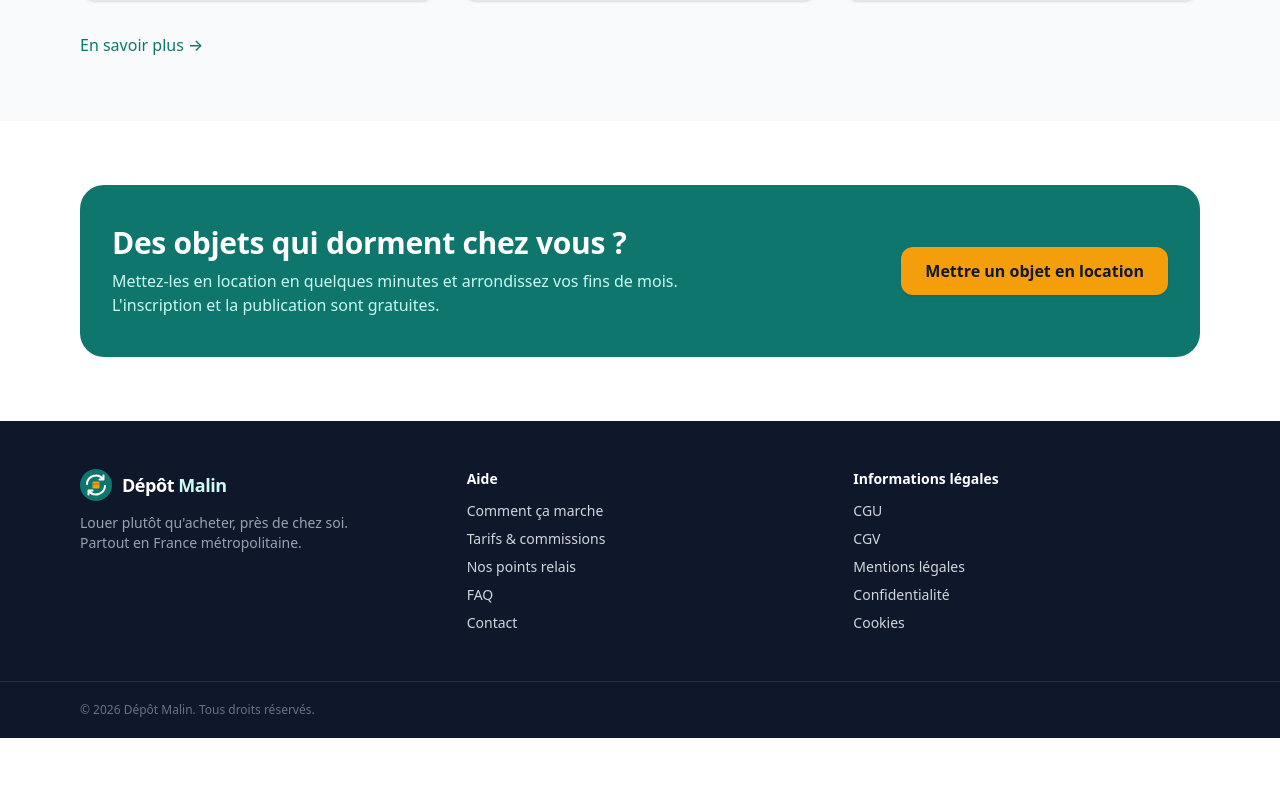
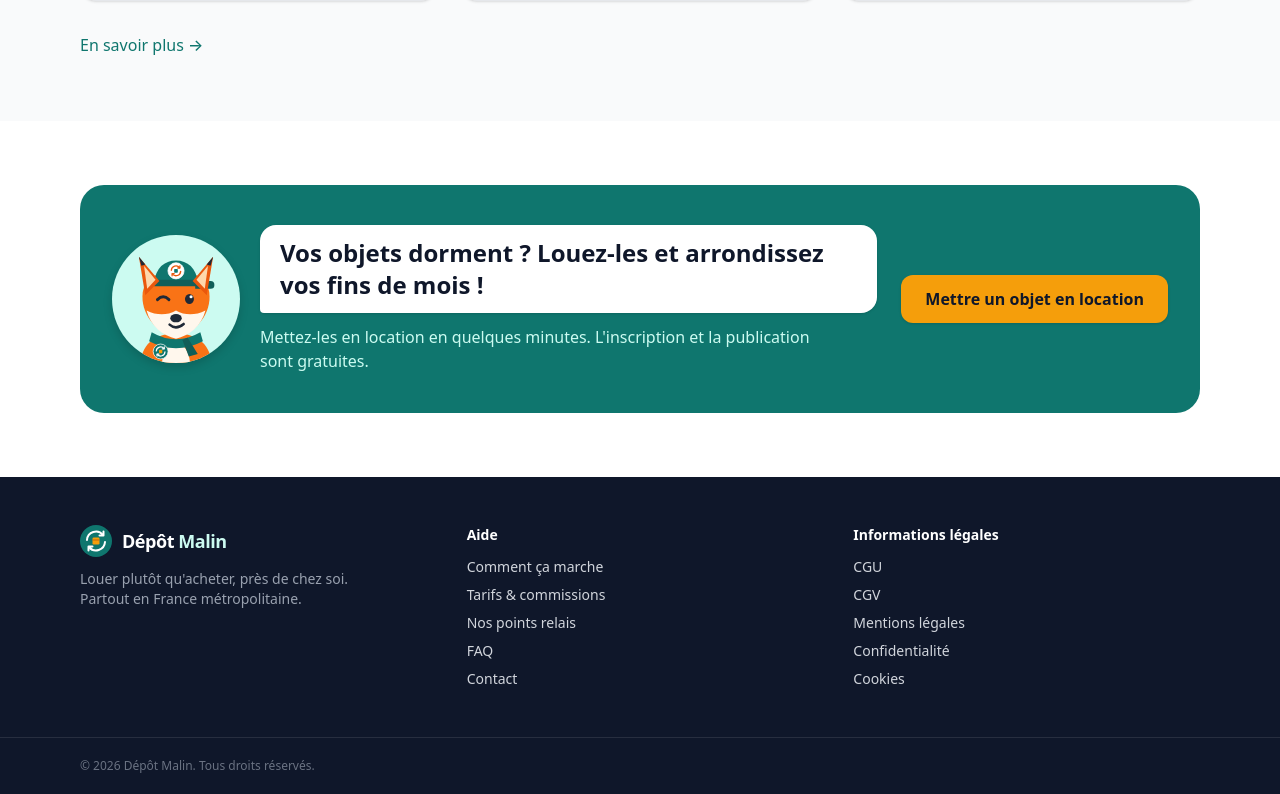
Before and after one commit to JY52130/Depoz-loc, a Next.js app: page / in a window 1280 px wide. Shown: the part 2068-2862 px from the top of the page. Before the commit the page ends 2806 px from the top, so only its background shows below. Built offline with nearby package versions, Linux system fonts and the light colour scheme; no server answers.

Commit message:
Ajouter Malin, la mascotte renard, dans le bandeau de l'accueil
Co-Authored-By: Claude Opus 5.5 (1M context) <noreply@anthropic.com>
Claude-Session: https://claude.ai/code/session_01Xhs2cXZbDEB2DqX6GsUEX3

```diff
--- a/src/app/(public)/page.tsx
+++ b/src/app/(public)/page.tsx
@@ -176,12 +176,24 @@ export default function AccueilPage() {
 
       <section className="mx-auto max-w-6xl px-4 py-16">
         <div className="flex flex-col items-start justify-between gap-6 rounded-3xl bg-brand px-8 py-10 text-white md:flex-row md:items-center">
-          <div>
-            <h2 className="text-2xl font-bold md:text-3xl">Des objets qui dorment chez vous ?</h2>
-            <p className="mt-2 max-w-xl text-brand-100">
-              Mettez-les en location en quelques minutes et arrondissez vos fins
-              de mois. L&apos;inscription et la publication sont gratuites.
-            </p>
+          <div className="flex flex-col items-start gap-5 sm:flex-row sm:items-center">
+            <Image
+              src="/mascotte-malin.svg"
+              alt="Malin, la mascotte renard de Dépôt Malin"
+              width={128}
+              height={128}
+              unoptimized
+              className="h-28 w-28 shrink-0 drop-shadow-lg md:h-32 md:w-32"
+            />
+            <div>
+              <p className="relative inline-block rounded-2xl rounded-bl-sm bg-white px-5 py-3 text-xl font-bold text-ink shadow-sm md:text-2xl">
+                Vos objets dorment ? Louez-les et arrondissez vos fins de mois !
+              </p>
+              <p className="mt-3 max-w-xl text-brand-100">
+                Mettez-les en location en quelques minutes. L&apos;inscription et la
+                publication sont gratuites.
+              </p>
+            </div>
           </div>
           <Link
             href="/membre/mes-annonces/nouvelle"
```
Also changed, not shown: public/mascotte-malin.svg (added).
